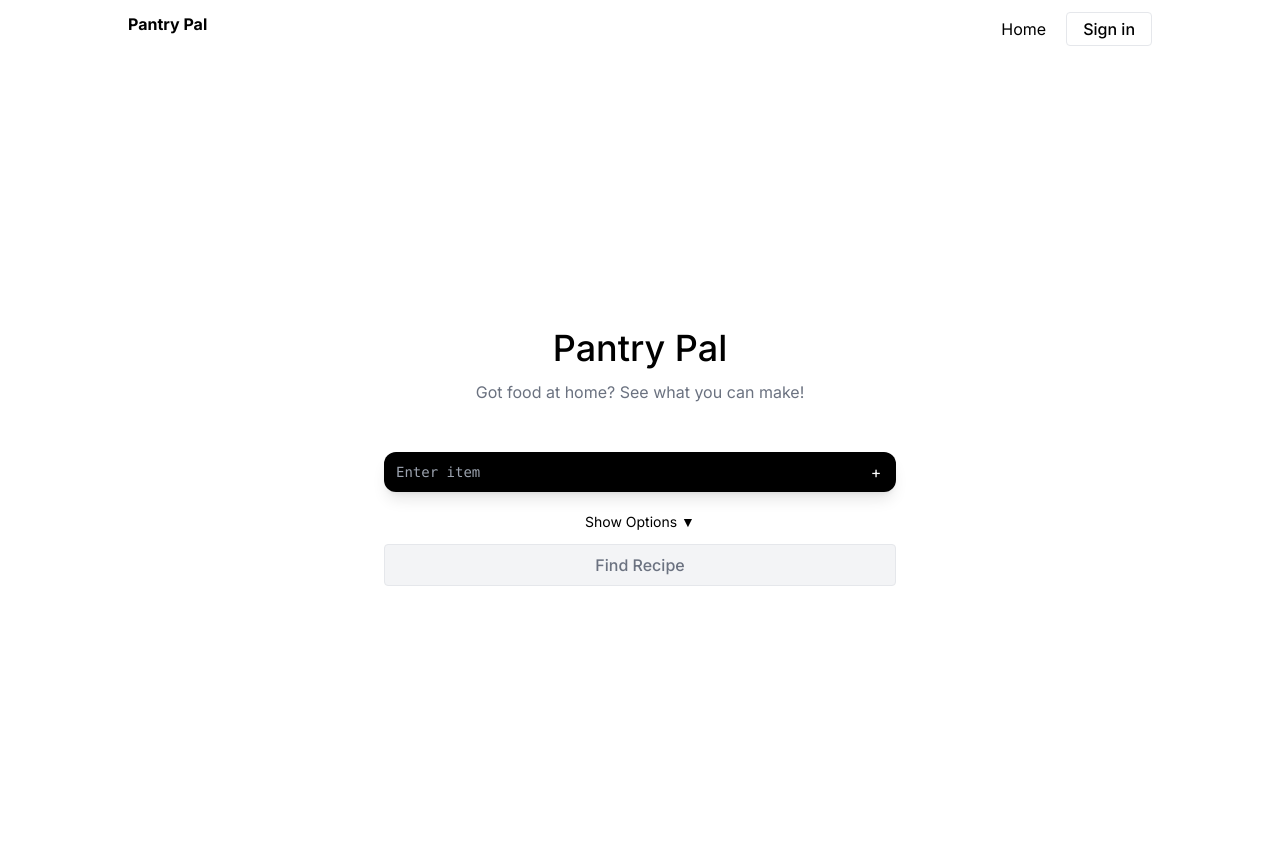
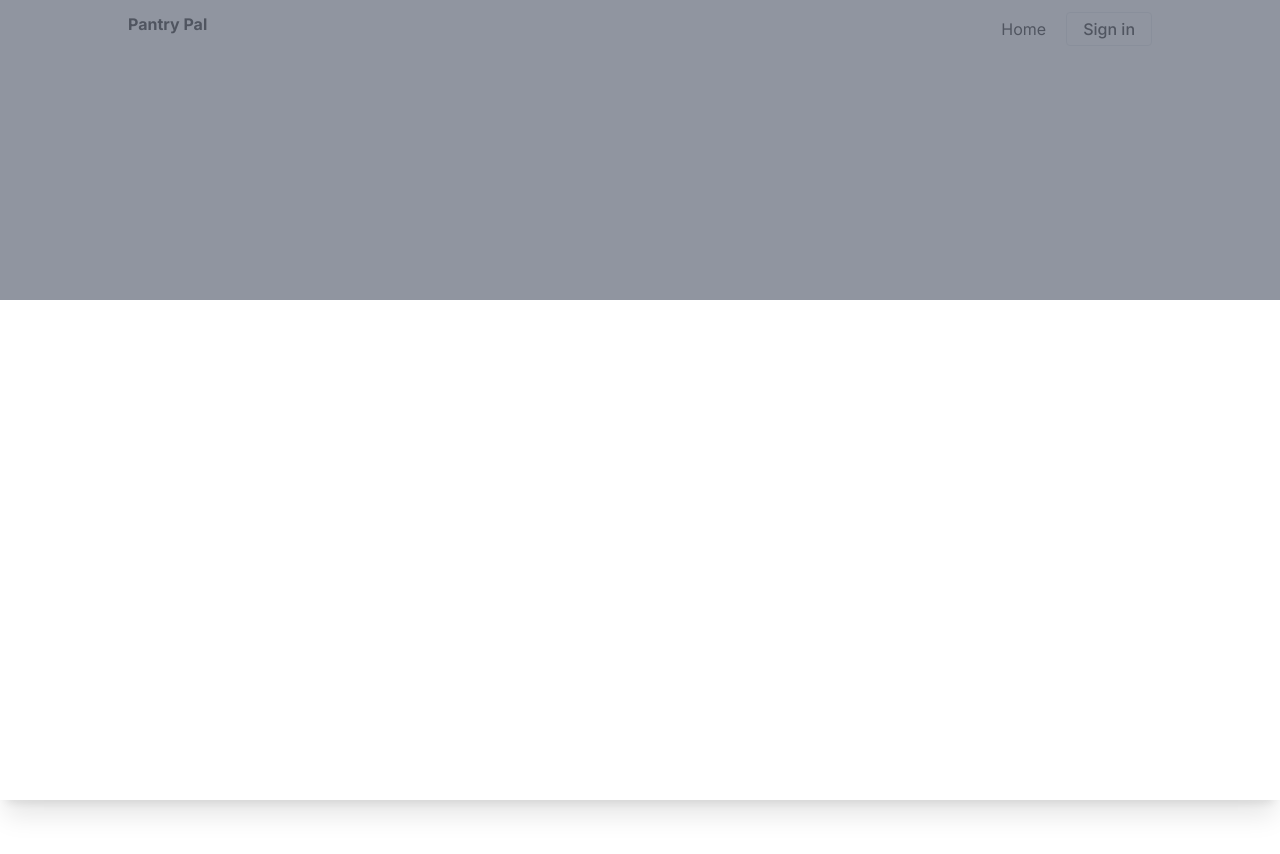
Before and after one commit to matthewalton/pantry-pal, a Next.js app: page / in a window 1280 px wide. Both pictures are taken after a click on the button "Sign in". Shown: the top 854 px of the page. Built offline with nearby package versions, Linux system fonts and the light colour scheme; no server answers.

Commit message:
Added sign in options into slide in panel

```diff
--- a/src/app/layout.tsx
+++ b/src/app/layout.tsx
@@ -3,8 +3,9 @@ import { Inter } from "next/font/google";
 import "./globals.css";
 import NextAuthProvider from "@/components/Auth/NextAuthProvider";
 import Header from "@/components/Header/Header";
-import SignInPanel from "@/components/Auth/SignIn/SignInPanel";
-import { SignInPanelProvider } from "@/components/Auth/SignIn/SignInPanelProvider";
+import SignInPanel from "@/components/Auth/SignIn/Panel/SignInPanel";
+import { SignInPanelProvider } from "@/components/Auth/SignIn/Panel/SignInPanelProvider";
+import SignInOptions from "@/components/Auth/SignIn/Options/SignInOptions";
 
 const inter = Inter({ subsets: ["latin"] });
 
@@ -29,7 +30,9 @@ export default function RootLayout({
               {children}
             </main>
 
-            <SignInPanel />
+            <SignInPanel>
+              <SignInOptions />
+            </SignInPanel>
           </SignInPanelProvider>
         </NextAuthProvider>
       </body>
--- /dev/null
+++ b/src/components/Auth/SignIn/Options/SignInOptionButton.tsx
@@ -0,0 +1,17 @@
+"use client";
+
+import { ClientSafeProvider, signIn } from "next-auth/react";
+
+type Props = {
+  provider: ClientSafeProvider;
+};
+
+export default function SignInOptionButton({ provider }: Props) {
+  return (
+    <div>
+      <button onClick={() => signIn(provider.id)}>
+        Sign in with {provider.name}
+      </button>
+    </div>
+  );
+}
--- /dev/null
+++ b/src/components/Auth/SignIn/Options/SignInOptions.tsx
@@ -0,0 +1,14 @@
+import { getProviders } from "next-auth/react";
+import SignInOptionButton from "./SignInOptionButton";
+
+export default async function SignInOptions() {
+  const providers = await getProviders();
+
+  if (!providers) {
+    return "";
+  }
+
+  return Object.values(providers).map((provider) => (
+    <SignInOptionButton key={provider.id} provider={provider} />
+  ));
+}
--- a/src/components/Auth/SignIn/SignInPanel.tsx
+++ b/src/components/Auth/SignIn/Panel/SignInPanel.tsx
@@ -2,9 +2,13 @@
 
 import { Fragment } from "react";
 import { Dialog, Transition } from "@headlessui/react";
-import { useSignInPanel } from "../SignIn/SignInPanelProvider";
+import { useSignInPanel } from "./SignInPanelProvider";
 
-export default function SlideInSlideInPanel() {
+export default function SlideInSlideInPanel({
+  children,
+}: {
+  children: React.ReactNode;
+}) {
   const { isPanelOpen, closePanel } = useSignInPanel();
 
   return (
@@ -35,15 +39,8 @@ export default function SlideInSlideInPanel() {
                 leaveTo="translate-y-full"
               >
                 <Dialog.Panel className="pointer-events-auto relative h-[500px] w-full max-h-md">
-                  <div className="flex h-full flex-col bg-white py-6 shadow-xl">
-                    <div className="px-4 sm:px-6">
-                      <Dialog.Title className="text-base font-semibold leading-6 text-gray-900">
-                        Panel title
-                      </Dialog.Title>
-                    </div>
-                    <div className="relative mt-6 flex-1 px-4 sm:px-6">
-                      {/* Your content */}
-                    </div>
+                  <div className="flex h-full flex-col items-center bg-white py-6 shadow-xl">
+                    {children}
                   </div>
                 </Dialog.Panel>
               </Transition.Child>
--- a/src/components/Buttons/LoginButton.tsx
+++ b/src/components/Buttons/LoginButton.tsx
@@ -1,9 +1,11 @@
 "use client";
 
-import { useSession, signIn, signOut } from "next-auth/react";
+import { useSession, signOut } from "next-auth/react";
+import { useSignInPanel } from "../Auth/SignIn/Panel/SignInPanelProvider";
 
 export default function LoginButton() {
   const { data: session } = useSession();
+  const { openPanel } = useSignInPanel();
 
   const handleClick = () => {
     if (session) {
@@ -11,7 +13,7 @@ export default function LoginButton() {
       return;
     }
 
-    signIn();
+    openPanel();
   };
 
   const text = session ? "Sign out" : "Sign in";
```
Also changed, not shown: src/components/Auth/SignIn/Panel/SignInPanelProvider.tsx (renamed from src/components/Auth/SignIn/SignInPanelProvider.tsx).
